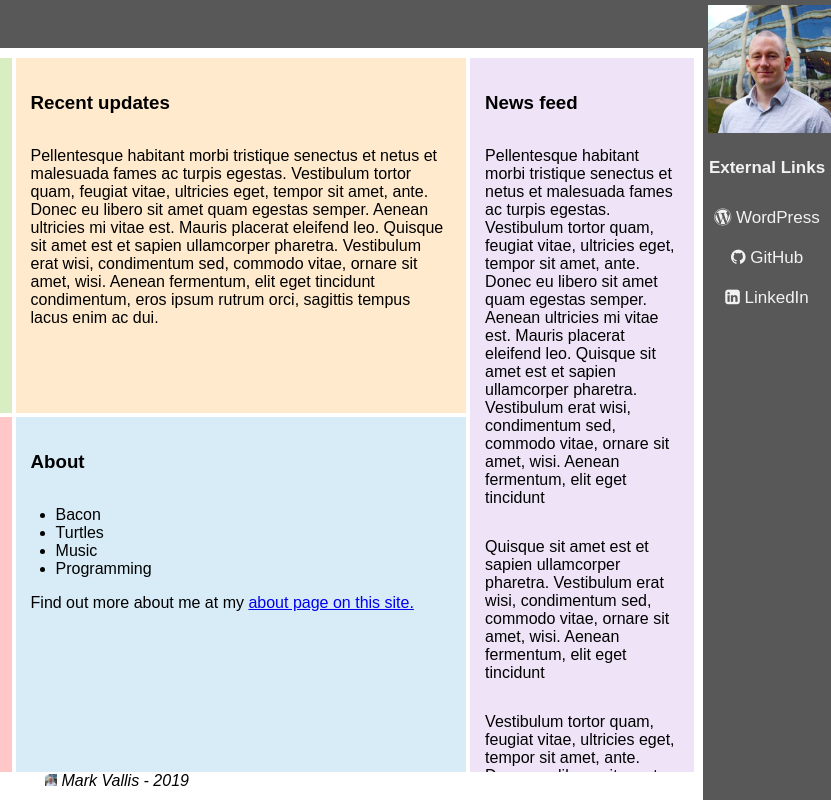
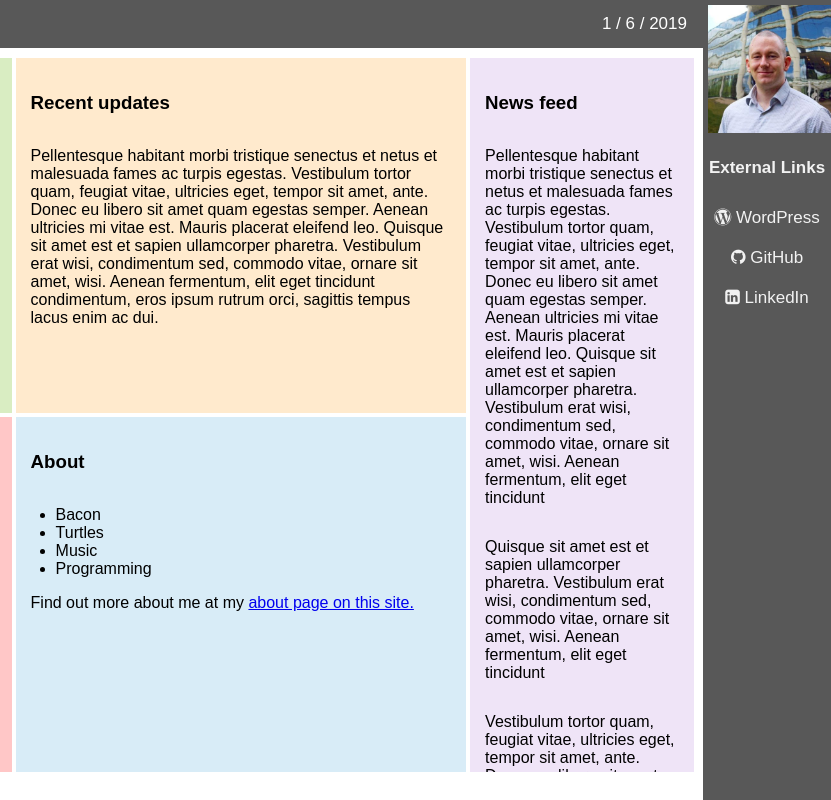
Before and after one commit to MarkVee87/WebExample, a website: page public/index.html in a window 1280 px wide. Shown: the full height of the page, 449-1280 px from the left. Drawn offline with Linux system fonts and the light colour scheme.

Commit message:
added date using javascript, consolidated all window.onload js into one file

```diff
--- a/public/about.html
+++ b/public/about.html
@@ -3,7 +3,6 @@
         <title>Marks Website</title>
         <link rel="stylesheet" href="https://cdnjs.cloudflare.com/ajax/libs/font-awesome/4.7.0/css/font-awesome.min.css">
         <link rel="stylesheet" type="text/css" href="css/stylesheet.css">
-        <script src="js/includehtml.js"></script>
     </head>
 
     <body>
@@ -11,6 +10,7 @@
             <a href="index.html">Home</a>
             <a class="active" href="#about">About</a>
             <a href="contact.html">Contact</a>
+            <div id="navbar_clock" style="color: white;"></div>
         </div>
 
         <div get-external-html="commonhtml/sidebarnav.html" id="sidenavbar"></div>
@@ -21,4 +21,6 @@
 
         <div get-external-html="commonhtml/footer.html" id="footer"></div>
     </body>
+
+    <script src="js/onload.js"></script>
 </html>
--- a/public/css/stylesheet.css
+++ b/public/css/stylesheet.css
@@ -8,7 +8,7 @@ body {
 #navbar {
   overflow: hidden;
   background-color: #585858;
-  width: 90%
+  width: 90%;
 }
 
 #navbar a {
@@ -28,6 +28,15 @@ body {
 #navbar a.active {
   background-color: #ffc552;
   color: black;
+}
+
+#navbar #navbar_clock {
+  float: right;
+  color: #f2f2f2;
+  text-align: center;
+  padding: 14px 16px;
+  text-decoration: none;
+  font-size: 17px;
 }
 
 #sidenavbar_me_icon {
@@ -76,7 +85,7 @@ body {
   position: fixed;
   bottom: 0;
   right: 0;
-  width: 110%;
+  width: 100%;
   text-align: center;
 }
 
--- a/public/index.html
+++ b/public/index.html
@@ -3,7 +3,6 @@
         <title>Marks Website</title>
         <link rel="stylesheet" href="https://cdnjs.cloudflare.com/ajax/libs/font-awesome/4.7.0/css/font-awesome.min.css">
         <link rel="stylesheet" type="text/css" href="css/stylesheet.css">
-        <script src="js/includehtml.js"></script>
     </head>
 
     <body>
@@ -11,6 +10,7 @@
             <a class="active" href="#home">Home</a>
             <a href="about.html">About</a>
             <a href="contact.html">Contact</a>
+            <div id="navbar_clock" style="color: white;"></div>
         </div>
 
         <div get-external-html="commonhtml/sidebarnav.html" id="sidenavbar"></div>
@@ -104,4 +104,6 @@
 
         <div get-external-html="commonhtml/footer.html" id="footer"></div>
     </body>
+
+    <script src="js/onload.js"></script>
 </html>
--- a/public/js/includehtml.js
+++ b/public/js/onload.js
@@ -1,4 +1,9 @@
 window.onload = function includeHTML() {
+  loadCommonHTML();
+  loadNavbarDateAndTime();
+};
+
+function loadCommonHTML() {
   var z, i, elmnt, file, xhttp;
   /*loop through a collection of all HTML elements:*/
   z = document.getElementsByTagName("*");
@@ -25,3 +30,9 @@ window.onload = function includeHTML() {
     }
   }
 };
+
+function loadNavbarDateAndTime() {
+  var d = new Date();
+  var formattedDate = d.getDay() + " / " + d.getMonth() + " / " + d.getFullYear();
+  document.getElementById('navbar_clock').innerHTML = formattedDate;
+};
```
Also changed, not shown: public/contact.html (+3 -1 lines).
